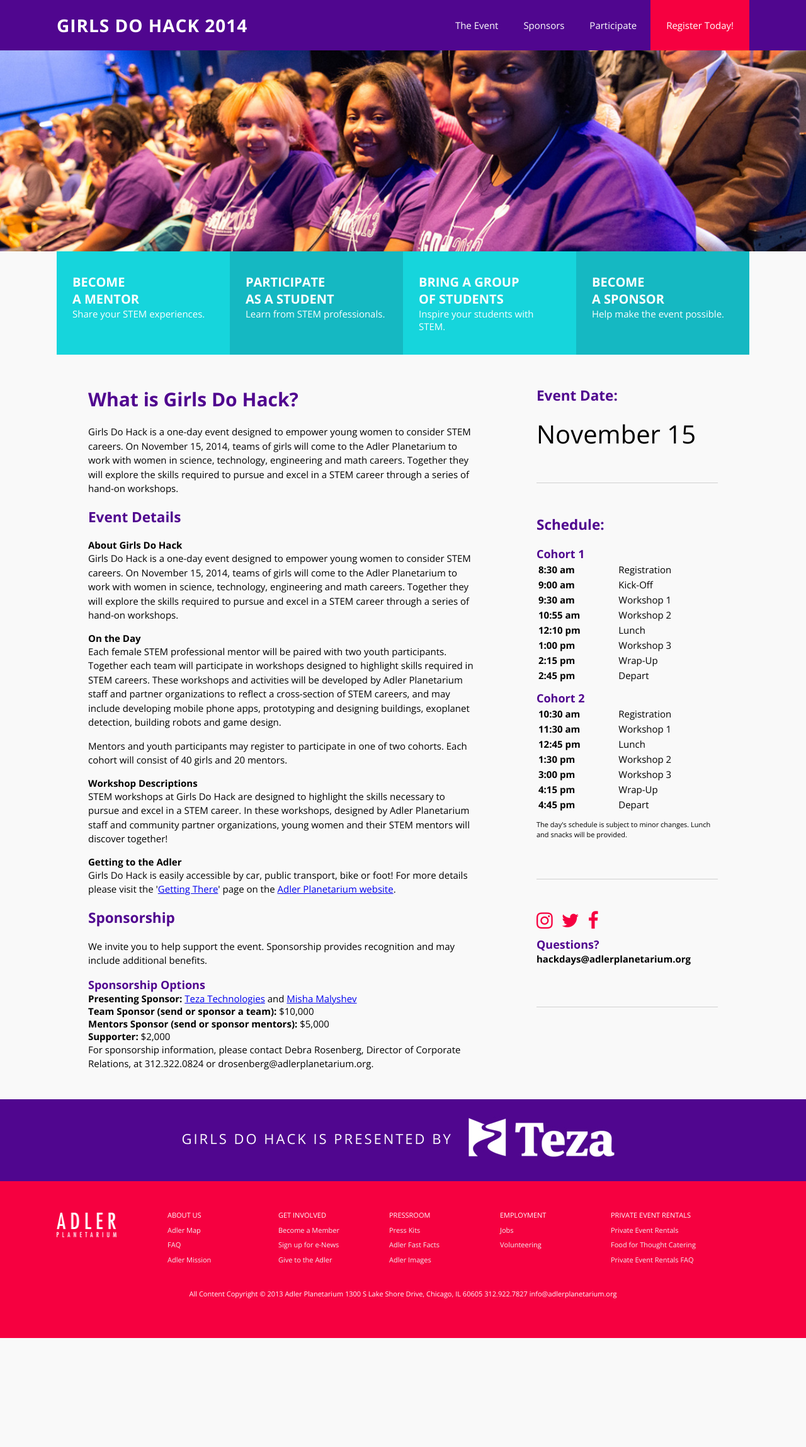
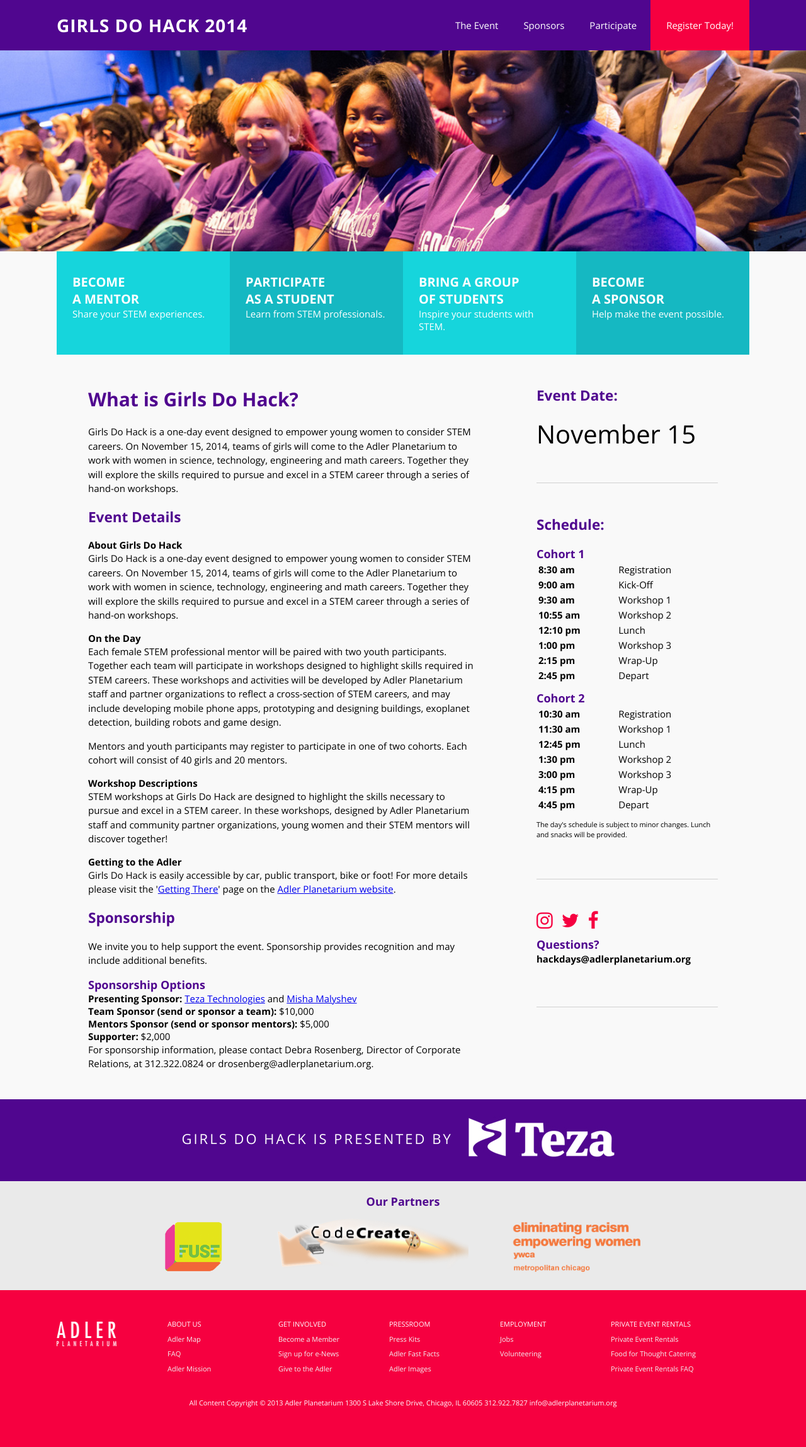
Before and after one commit to AdlerPlanetarium/girlsdohack2014, a Jekyll site: the page built from index.html, in a window 1280 px wide. Shown: the whole page at 63% size. Built offline with Jekyll 4.4.1, drawn with Linux system fonts in a browser that asks for light colours; nearby versions of some CDN libraries; before the commit the page ends 2124 px from its top, so only the background shows below that.

Commit message:
add partners section with logos

```diff
--- a/_includes/sponsors.html
+++ b/_includes/sponsors.html
@@ -4,3 +4,13 @@
     Girls Do Hack is presented by <a href="http://www.teza.com/"><img src="./images/teza-logo.jpg"></a>
   </div>
 </div>
+<div class="site-partners">
+  <div class="wrapper">
+    <div class="partners-title">Our Partners</div>
+    <div class="partner-logos">
+      <img src="./images/fuse-logo.png">
+      <img src="./images/codecreate-logo.png">
+      <img src="./images/ywca-logo.png">
+    </div>
+  </div>
+</div>
--- a/_sass/_layout.sass
+++ b/_sass/_layout.sass
@@ -92,6 +92,21 @@
     margin: -5px 15px 0 15px
     vertical-align: middle
 
+.site-partners
+  background: #eaeaea
+  padding: 20px 0
+  text-align: center
+
+  .partners-title
+    color: $purple
+    font-size: 18px
+    font-weight: 700
+    margin: 0 0 15px 0
+
+  img
+    margin: 0 30px
+    max-height: 90px
+
 .site-footer
   background: $salmon
   color: white
```
Also changed, not shown: images/codecreate-logo.png (added), images/fuse-logo.png (added), images/ywca-logo.png (added).
